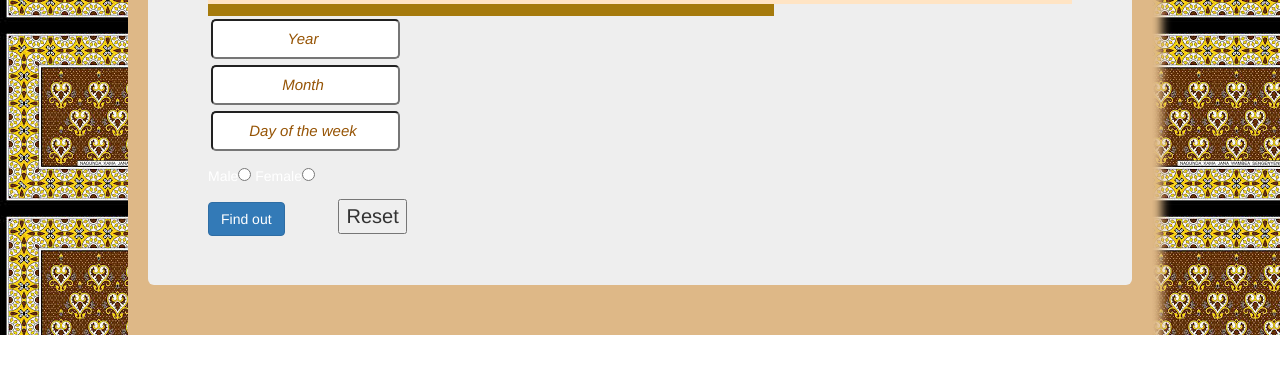
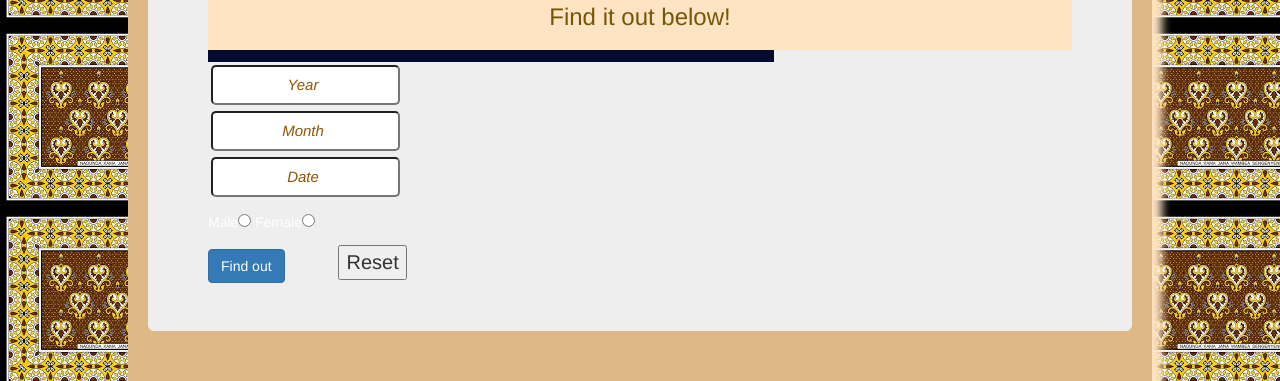
Before and after one commit to eugenek45/Akan-Names, a plain HTML site: page index.html in a window 1280 px wide. Shown: the part 708-1089 px from the top of the page. Before the commit the page ends 1043 px from the top, so only its background shows below. Drawn offline with nearby package versions, Linux system fonts and the light colour scheme.

Commit message:
added a style to css

```diff
--- a/index.css
+++ b/index.css
@@ -8,7 +8,7 @@ body{
     margin-left: auto;
     margin-right: auto;
     background-color: burlywood;
-    box-shadow: 10px 10px 10px burlywood;
+    box-shadow: 10px 10px 10px bisque;
     border-top-left-radius: 20px;
     border-top-right-radius: 20px;
 }
@@ -44,10 +44,11 @@ input[type=reset]{
 }
 
 #result{
-    color:green;
-    background-color: rgb(165, 122, 12);
+    color:rgb(41, 201, 41);
+    background-color: rgb(4, 11, 48);
     padding: 6px;
     text-align: center;
+    font-weight: 500px;
 }
 
 article{
--- a/index.html
+++ b/index.html
@@ -20,7 +20,7 @@
                         <p>The Akan people of Ghana frequently name their children after the day of the week they were born and the order in which they were born. These "day names" have further meanings concerning the soul and character of the person. Middle names have considerably more variety and can refer to their birth order, twin status, or an ancestor's middle name.
 
                             This naming tradition is shared throughout West Africa and the African diaspora.</p>
-                    <h2>What's your akan name?</h2></article>
+                    <h2>What's your akan name?</h2><h3>Find it out below!</h3></article>
                 </div>
             </div>
             <div class="row">
@@ -36,7 +36,7 @@
                             <input type="number" id="month" placeholder="Month" required >
                         </div>
                         <div>
-                            <input type="number" id="day" placeholder="Day of the week" required >
+                            <input type="number" id="day" placeholder="Date" required >
                         </div>
                         <div id="gender"  class="checkbox">
                             Male<input type="radio" value="male" id="male" placeholder="Male" name="gender">
```
